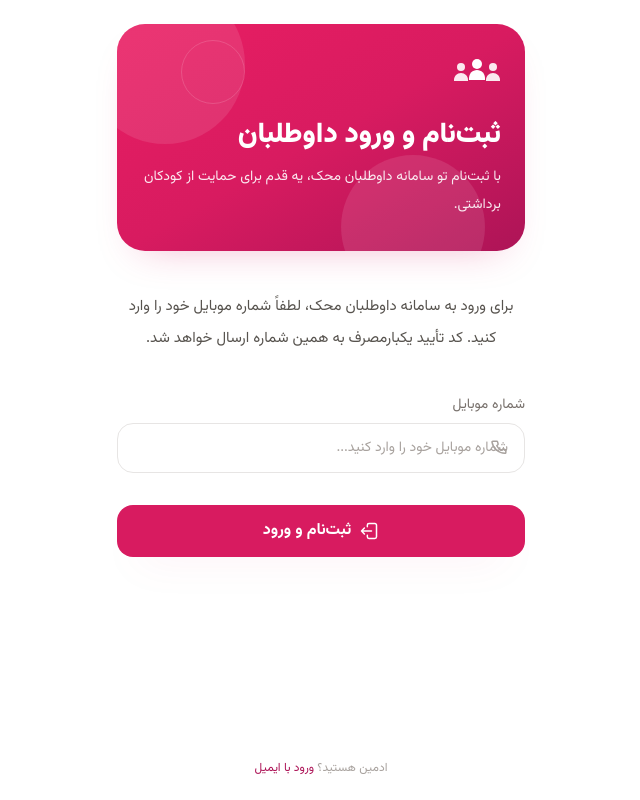
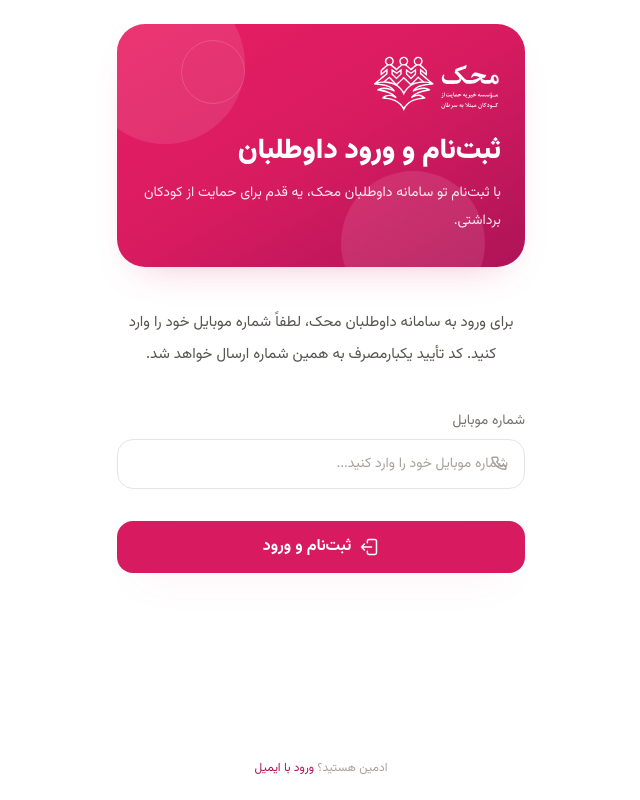
Before and after one commit to mahmoudhamzeh/volunteer, a Next.js app in the folder frontend/: page /register in a window 1280 px wide. Shown: the whole page, without its empty margins (384-1024 px from the left). Built offline with nearby package versions, Linux system fonts and the light colour scheme.

Commit message:
Use the official MAHAK logo on signup and chrome
Replace the placeholder mark with the official three-figure MAHAK symbol on the volunteer register header, login, home, and app navigation.

Co-authored-by: mahmoudhamzeh <mahmoudhamzeh@users.noreply.github.com>

```diff
--- a/frontend/app/login/page.tsx
+++ b/frontend/app/login/page.tsx
@@ -5,6 +5,7 @@ import { useRouter } from "next/navigation";
 import { FormEvent, useState } from "react";
 import { api, setToken } from "@/lib/api";
 import { Button, Card, Field, inputClass } from "@/components/ui";
+import { MahakLogo } from "@/components/mahak-logo";
 
 export default function LoginPage() {
   const router = useRouter();
@@ -27,6 +28,7 @@ export default function LoginPage() {
   return (
     <div className="mx-auto flex min-h-screen max-w-md items-center px-4">
       <Card className="w-full p-8">
+        <MahakLogo className="mb-4 h-10 w-auto" />
         <h1 className="text-2xl font-black text-ink-900">ورود به سامانه داوطلبان</h1>
         <p className="mt-1 text-sm text-stone-500">ادمین با ایمیل وارد می‌شود؛ داوطلب با شماره موبایل</p>
         <form onSubmit={onSubmit} className="mt-6 space-y-4">
--- a/frontend/app/page.tsx
+++ b/frontend/app/page.tsx
@@ -1,11 +1,12 @@
 import Link from "next/link";
+import { MahakLogo } from "@/components/mahak-logo";
 
 export default function Home() {
   return (
     <div className="mx-auto flex min-h-screen max-w-5xl flex-col px-6 py-10">
       <header className="flex items-center justify-between">
         <div className="flex items-center gap-3">
-          <span className="grid h-12 w-12 place-items-center rounded-2xl bg-mahak-500 text-lg font-black text-white">محک</span>
+          <MahakLogo className="h-12 w-auto" />
           <div>
             <h1 className="text-xl font-black text-ink-900">سامانه متمرکز داوطلبان</h1>
             <p className="text-sm text-stone-500">موسسه خیریه حمایت از کودکان مبتلا به سرطان</p>
--- a/frontend/app/register/page.tsx
+++ b/frontend/app/register/page.tsx
@@ -4,24 +4,12 @@ import Link from "next/link";
 import { useRouter } from "next/navigation";
 import { FormEvent, useEffect, useState } from "react";
 import { api, setToken } from "@/lib/api";
+import { MahakLogo } from "@/components/mahak-logo";
 
 function toEnDigits(value: string) {
   return value
     .replace(/[۰-۹]/g, (d) => String("۰۱۲۳۴۵۶۷۸۹".indexOf(d)))
     .replace(/[٠-٩]/g, (d) => String("٠١٢٣٤٥٦٧٨٩".indexOf(d)));
-}
-
-function CommunityMark() {
-  return (
-    <svg viewBox="0 0 48 40" className="h-10 w-12 text-white" fill="currentColor" aria-hidden>
-      <circle cx="24" cy="8" r="5" />
-      <path d="M16 22c0-4.4 3.6-8 8-8s8 3.6 8 8v2H16v-2Z" />
-      <circle cx="8" cy="11" r="4" opacity=".9" />
-      <path d="M1 24c0-3.9 3.1-7 7-7s7 3.1 7 7v1H1v-1Z" opacity=".9" />
-      <circle cx="40" cy="11" r="4" opacity=".9" />
-      <path d="M33 24c0-3.9 3.1-7 7-7s7 3.1 7 7v1h-14v-1Z" opacity=".9" />
-    </svg>
-  );
 }
 
 function PhoneIcon() {
@@ -104,7 +92,7 @@ export default function RegisterPage() {
           <div className="pointer-events-none absolute -left-8 -top-10 h-40 w-40 rounded-full bg-white/10" />
           <div className="pointer-events-none absolute -bottom-12 right-10 h-36 w-36 rounded-full bg-white/10" />
           <div className="pointer-events-none absolute left-16 top-4 h-16 w-16 rounded-full border border-white/15" />
-          <CommunityMark />
+          <MahakLogo variant="white" className="h-14 w-auto" />
           <h1 className="mt-5 text-[28px] font-black leading-snug">ثبت‌نام و ورود داوطلبان</h1>
           <p className="mt-2 max-w-sm text-sm leading-7 text-white/90">
             با ثبت‌نام تو سامانه داوطلبان محک، یه قدم برای حمایت از کودکان برداشتی.
--- /dev/null
+++ b/frontend/components/mahak-logo.tsx
@@ -0,0 +1,10 @@
+export function MahakLogo({
+  className = "h-12 w-auto",
+  variant = "color",
+}: {
+  className?: string;
+  variant?: "color" | "white";
+}) {
+  const src = variant === "white" ? "/mahak-logo-white.svg" : "/mahak-logo.svg";
+  return <img src={src} alt="محک" className={className} />;
+}
--- a/frontend/components/shells.tsx
+++ b/frontend/components/shells.tsx
@@ -4,6 +4,7 @@ import Link from "next/link";
 import { usePathname, useRouter } from "next/navigation";
 import { ReactNode, useEffect, useState } from "react";
 import { api, clearToken, getToken, User, Volunteer } from "@/lib/api";
+import { MahakLogo } from "@/components/mahak-logo";
 
 export function VolunteerShell({ children }: { children: ReactNode }) {
   return (
@@ -80,7 +81,7 @@ function Shell({
       <header className="sticky top-0 z-20 border-b border-mahak-100/80 bg-white/85 backdrop-blur">
         <div className="mx-auto flex max-w-6xl items-center justify-between gap-4 px-4 py-3">
           <Link href={home} className="flex items-center gap-2">
-            <span className="grid h-9 w-9 place-items-center rounded-xl bg-mahak-500 text-sm font-black text-white">محک</span>
+            <MahakLogo className="h-9 w-auto" />
             <div>
               <div className="text-sm font-bold text-ink-900">سامانه داوطلبان</div>
               <div className="text-[11px] text-stone-500">حمایت از کودکان مبتلا به سرطان</div>
```
Also changed, not shown: frontend/public/mahak-logo-white.svg (added), frontend/public/mahak-logo.svg (added).
